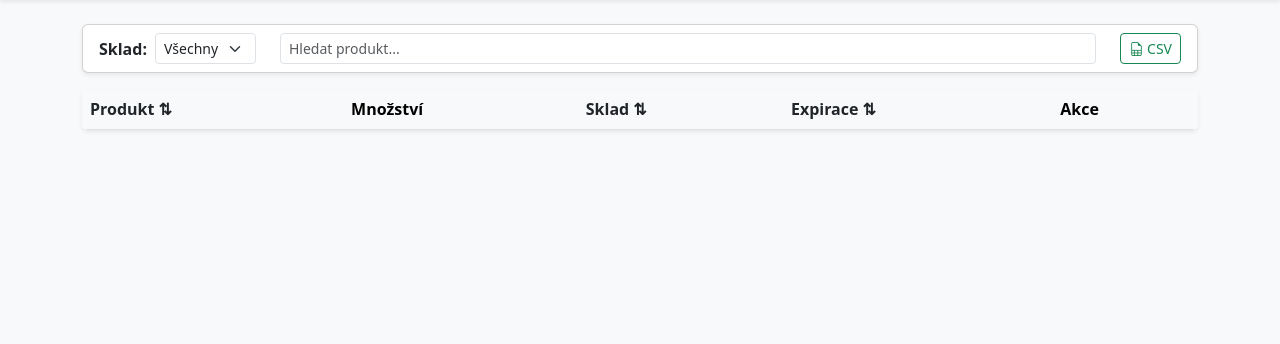
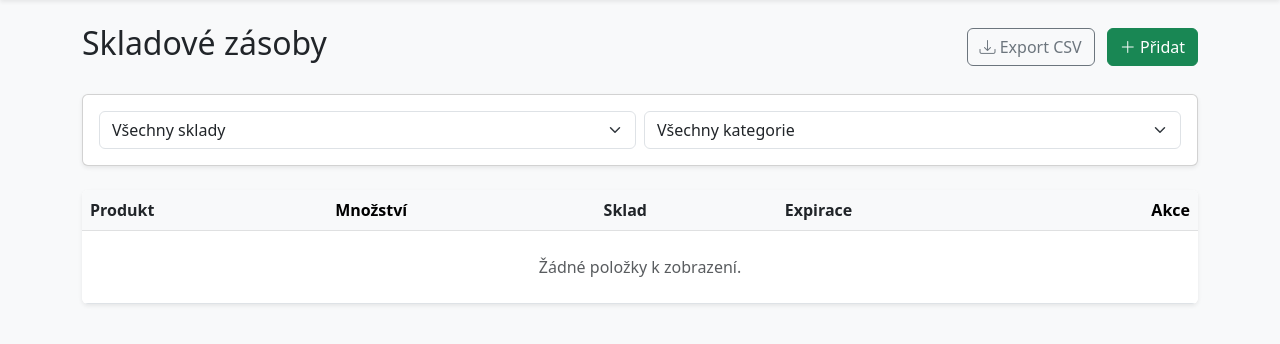
Before and after one commit to lmalar/sklad-potravin, a Flask app: page / in a window 1280 px wide. Shown: the part 56-400 px from the top of the page. Run offline with Flask 3, Linux system fonts and the light colour scheme; lists and menus that the app fills with data are empty.

Commit message:
Update index.html

```diff
--- a/templates/index.html
+++ b/templates/index.html
@@ -1,87 +1,89 @@
 {% extends "base.html" %}
 {% block content %}
-<!-- Filtr, vyhledávání, CSV a smazání skladu -->
-<div class="card mb-3 shadow-sm">
-    <div class="card-body py-2 d-flex justify-content-between align-items-center flex-wrap gap-2">
-        <form method="GET" class="d-flex align-items-center m-0">
-            <label class="me-2 fw-bold text-nowrap">Sklad:</label>
-            <select name="location" class="form-select form-select-sm w-auto" onchange="this.form.submit()">
-                <option value="">Všechny</option>
+<div class="d-flex justify-content-between align-items-center mb-4">
+    <h2>Skladové zásoby</h2>
+    <div>
+        <a href="{{ url_for('export_csv') }}" class="btn btn-outline-secondary me-2"><i class="bi bi-download"></i> Export CSV</a>
+        <a href="{{ url_for('add') }}" class="btn btn-success"><i class="bi bi-plus-lg"></i> Přidat</a>
+    </div>
+</div>
+
+<div class="card shadow-sm mb-4">
+    <div class="card-body">
+        <form method="GET" action="{{ url_for('index') }}" class="d-flex gap-2">
+            <select name="location" class="form-select" onchange="this.form.submit()">
+                <option value="">Všechny sklady</option>
                 {% for loc in locations %}
                 <option value="{{ loc }}" {% if loc == selected_loc %}selected{% endif %}>{{ loc }}</option>
                 {% endfor %}
             </select>
+
+            <select name="category" class="form-select" onchange="this.form.submit()">
+                <option value="">Všechny kategorie</option>
+                {% for cat in categories %}
+                <option value="{{ cat }}" {% if cat == selected_cat %}selected{% endif %}>{{ cat }}</option>
+                {% endfor %}
+            </select>
         </form>
-
-        <input type="text" id="liveSearch" class="form-control form-control-sm w-auto flex-grow-1 mx-md-3" placeholder="Hledat produkt..." onkeyup="filterTable()">
-
-        <!-- NOVÉ: Tlačítko pro export zakomponované do této lišty -->
-        <div class="d-flex gap-2">
-            <a href="{{ url_for('export_csv') }}" class="btn btn-sm btn-outline-success" title="Stáhnout do Excelu"><i class="bi bi-file-earmark-spreadsheet"></i> CSV</a>
-
-            {% if selected_loc %}
-            <form method="POST" action="{{ url_for('delete_location') }}" onsubmit="return confirm('Smazat CELÝ SKLAD včetně položek?');" class="m-0">
-                <input type="hidden" name="location" value="{{ selected_loc }}">
-                <button type="submit" class="btn btn-sm btn-outline-danger" title="Smazat tento sklad"><i class="bi bi-trash"></i></button>
-            </form>
-            {% endif %}
-        </div>
     </div>
 </div>
 
-<!-- Tabulka produktů -->
-<div class="table-responsive bg-white shadow-sm rounded">
-    <table class="table table-hover mb-0" id="inventoryTable">
+<div class="table-responsive bg-white rounded shadow-sm">
+    <table class="table table-hover align-middle mb-0">
         <thead class="table-light">
             <tr>
-                <th><a href="?sort=name{% if selected_loc %}&location={{ selected_loc }}{% endif %}" class="text-dark text-decoration-none">Produkt ⇅</a></th>
+                <th><a href="{{ url_for('index', sort='name', location=selected_loc, category=selected_cat) }}" class="text-decoration-none text-dark">Produkt</a></th>
                 <th>Množství</th>
-                <th><a href="?sort=location{% if selected_loc %}&location={{ selected_loc }}{% endif %}" class="text-dark text-decoration-none">Sklad ⇅</a></th>
-                <th><a href="?sort=expiration{% if selected_loc %}&location={{ selected_loc }}{% endif %}" class="text-dark text-decoration-none">Expirace ⇅</a></th>
-                <th>Akce</th>
+                <th><a href="{{ url_for('index', sort='location', location=selected_loc, category=selected_cat) }}" class="text-decoration-none text-dark">Sklad</a></th>
+                <th><a href="{{ url_for('index', sort='expiration', location=selected_loc, category=selected_cat) }}" class="text-decoration-none text-dark">Expirace</a></th>
+                <th class="text-end">Akce</th>
             </tr>
         </thead>
         <tbody>
             {% for item in items %}
             <tr class="{{ get_expiration_status(item.expiration) }}">
-                <td class="searchable-text">
-                    <div class="fw-bold">{{ item.name }}</div>
-                    <small class="text-muted">{{ item.barcode or '' }}</small>
+                <td>
+                    <strong>{{ item.name }}</strong>
+                    <br>
+                    <small class="text-muted">{{ item.category }} {% if item.group_name %} - {{ item.group_name }}{% endif %}</small>
+                    <br>
+                    <small class="text-muted">{{ item.barcode }}</small>
                 </td>
-                <td class="align-middle">
-                    <div class="d-inline-flex align-items-center">
-                        <form method="POST" action="{{ url_for('update_count', id=item.id, action='decrease') }}" class="m-0" onsubmit="{% if item.count <= 1 %}return confirm('Odebíráte poslední kus. Smazat ze skladu?');{% endif %}">
-                            <button type="submit" class="btn btn-sm btn-outline-secondary px-2 py-0 fs-5">-</button>
+                <td>
+                    <div class="d-flex align-items-center">
+                        <form method="POST" action="{{ url_for('update_count', id=item.id, action='decrease') }}" class="m-0">
+                            <button type="submit" class="btn btn-sm btn-outline-secondary px-2 py-0">-</button>
                         </form>
-                        <span class="fw-bold fs-5 mx-2">{{ item.count }}x</span>
-                        <form method="POST" action="{{ url_for('update_count', id=item.id, action='increase') }}" class="m-0 me-2">
-                            <button type="submit" class="btn btn-sm btn-outline-secondary px-2 py-0 fs-5">+</button>
+                        <span class="mx-2 fw-bold">{{ item.count }} {{ item.unit }}</span>
+                        <form method="POST" action="{{ url_for('update_count', id=item.id, action='increase') }}" class="m-0">
+                            <button type="submit" class="btn btn-sm btn-outline-secondary px-2 py-0">+</button>
                         </form>
-                        <span class="text-muted text-nowrap">{% if item.package_size %}{{ format_size(item.package_size) }} {% endif %}{{ item.unit }}</span>
+                        {% if item.package_size %}
+                        <small class="text-muted ms-2">({{ format_size(item.package_size) }}{{ item.unit }})</small>
+                        {% endif %}
                     </div>
                 </td>
-                <td class="align-middle searchable-text"><span class="badge bg-secondary">{{ item.location }}</span></td>
-                <td class="align-middle">{% if item.expiration %}{{ item.expiration.strftime('%m/%Y') }}{% else %}-{% endif %}</td>
-                <td class="align-middle text-nowrap">
-                    <a href="{{ url_for('edit', id=item.id) }}" class="btn btn-sm btn-outline-primary"><i class="bi bi-pencil"></i></a>
-                    <form method="POST" action="{{ url_for('delete', id=item.id) }}" style="display:inline;">
-                        <button type="submit" class="btn btn-sm btn-outline-danger" onclick="return confirm('Opravdu smazat?')"><i class="bi bi-trash"></i></button>
-                    </form>
+                <td>{{ item.location }}</td>
+                <td>{{ item.expiration.strftime('%m/%Y') if item.expiration else '-' }}</td>
+                <td class="text-end">
+                    <a href="{{ url_for('edit', id=item.id) }}" class="btn btn-sm btn-primary"><i class="bi bi-pencil"></i></a>
                 </td>
+            </tr>
+            {% else %}
+            <tr>
+                <td colspan="5" class="text-center py-4 text-muted">Žádné položky k zobrazení.</td>
             </tr>
             {% endfor %}
         </tbody>
     </table>
 </div>
 
-<script>
-function filterTable() {
-    let input = document.getElementById("liveSearch").value.toLowerCase();
-    let rows = document.querySelectorAll("#inventoryTable tbody tr");
-    rows.forEach(row => {
-        let text = Array.from(row.querySelectorAll(".searchable-text")).map(td => td.innerText.toLowerCase()).join(" ");
-        row.style.display = text.includes(input) ? "" : "none";
-    });
-}
-</script>
+{% if selected_loc %}
+<div class="mt-4 text-end">
+    <form method="POST" action="{{ url_for('delete_location') }}" onsubmit="return confirm('Opravdu chcete smazat celý sklad {{ selected_loc }} a všechny položky v něm?');">
+        <input type="hidden" name="location" value="{{ selected_loc }}">
+        <button type="submit" class="btn btn-outline-danger btn-sm"><i class="bi bi-trash"></i> Smazat sklad "{{ selected_loc }}"</button>
+    </form>
+</div>
+{% endif %}
 {% endblock %}
```
